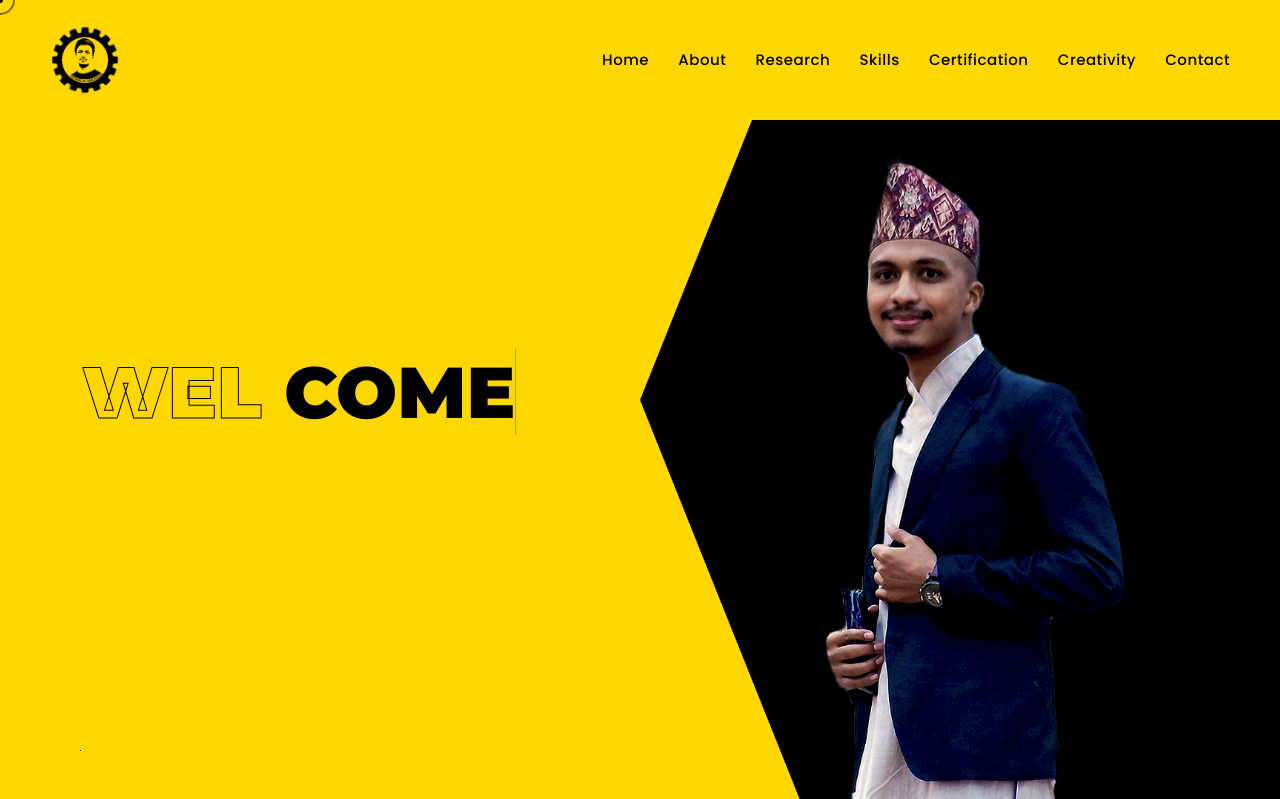
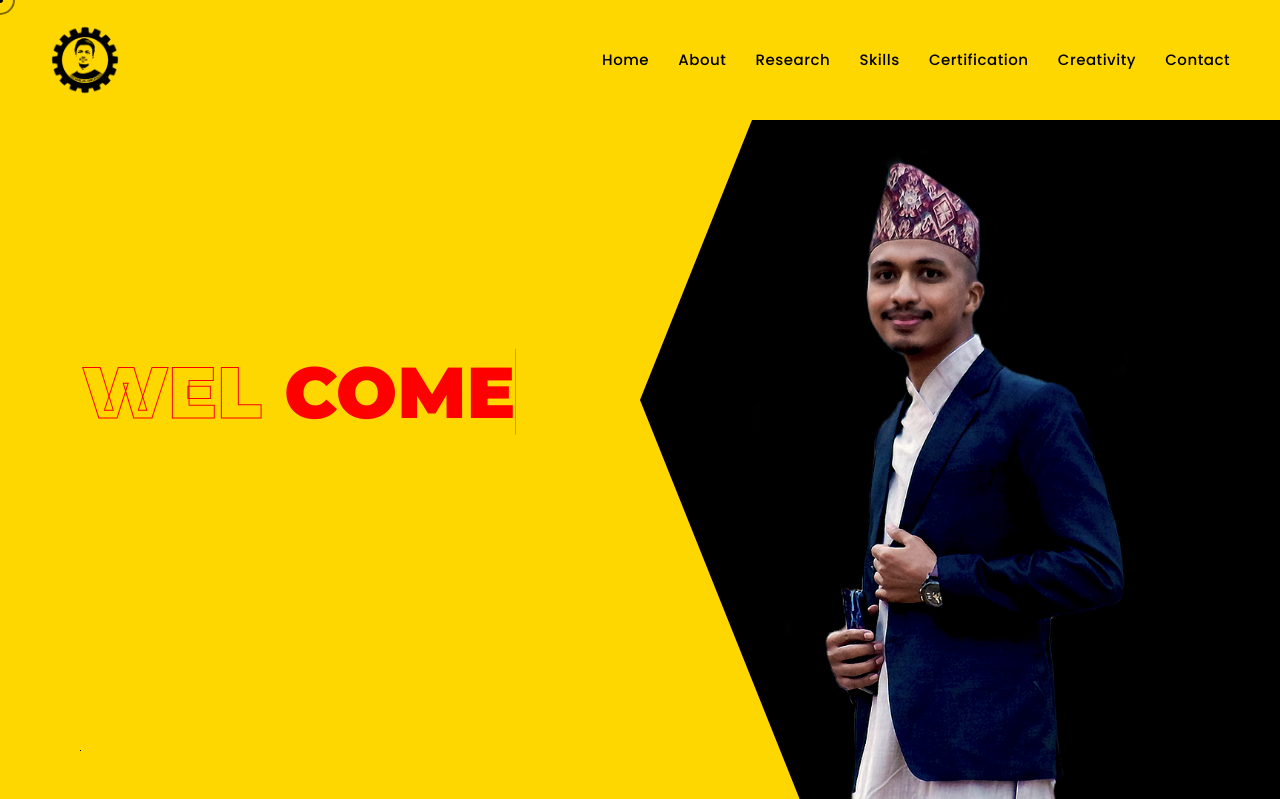
Before and after one commit to Shrawan25/shrawan, a PHP site: page / in a window 1280 px wide. Shown: the top 799 px of the page. Run offline with PHP 8.4, Linux system fonts and the light colour scheme.

Commit message:
Update on welcome black to red colors.css

```diff
--- a/css/colors.css
+++ b/css/colors.css
@@ -142,8 +142,8 @@
 
 .shane_tm_all_wrap[data-color="black"] .shane_tm_topbar .menu ul li.current a{color: #000;}
 .shane_tm_all_wrap[data-color="black"] .shane_tm_topbar .menu ul li a:hover{color: #000;}
-.shane_tm_all_wrap[data-color="black"] .shane_tm_hero .content h3{color: #000;}
-.shane_tm_all_wrap[data-color="black"] .shane_tm_hero .content h3 span{-webkit-text-stroke: 1px #000;}
+.shane_tm_all_wrap[data-color="black"] .shane_tm_hero .content h3{color: #ff0000;}
+.shane_tm_all_wrap[data-color="black"] .shane_tm_hero .content h3 span{-webkit-text-stroke: 1px #ff0000;}
 .shane_tm_all_wrap[data-color="black"] .shane_tm_title span{background-color:rgba(0,0,0,.05);}
 .shane_tm_all_wrap[data-color="black"] .shane_tm_button a{background-color:#000;border-color: #000;}
 .shane_tm_all_wrap[data-color="black"] .shane_tm_button a:hover{background-color:transparent;}
```
